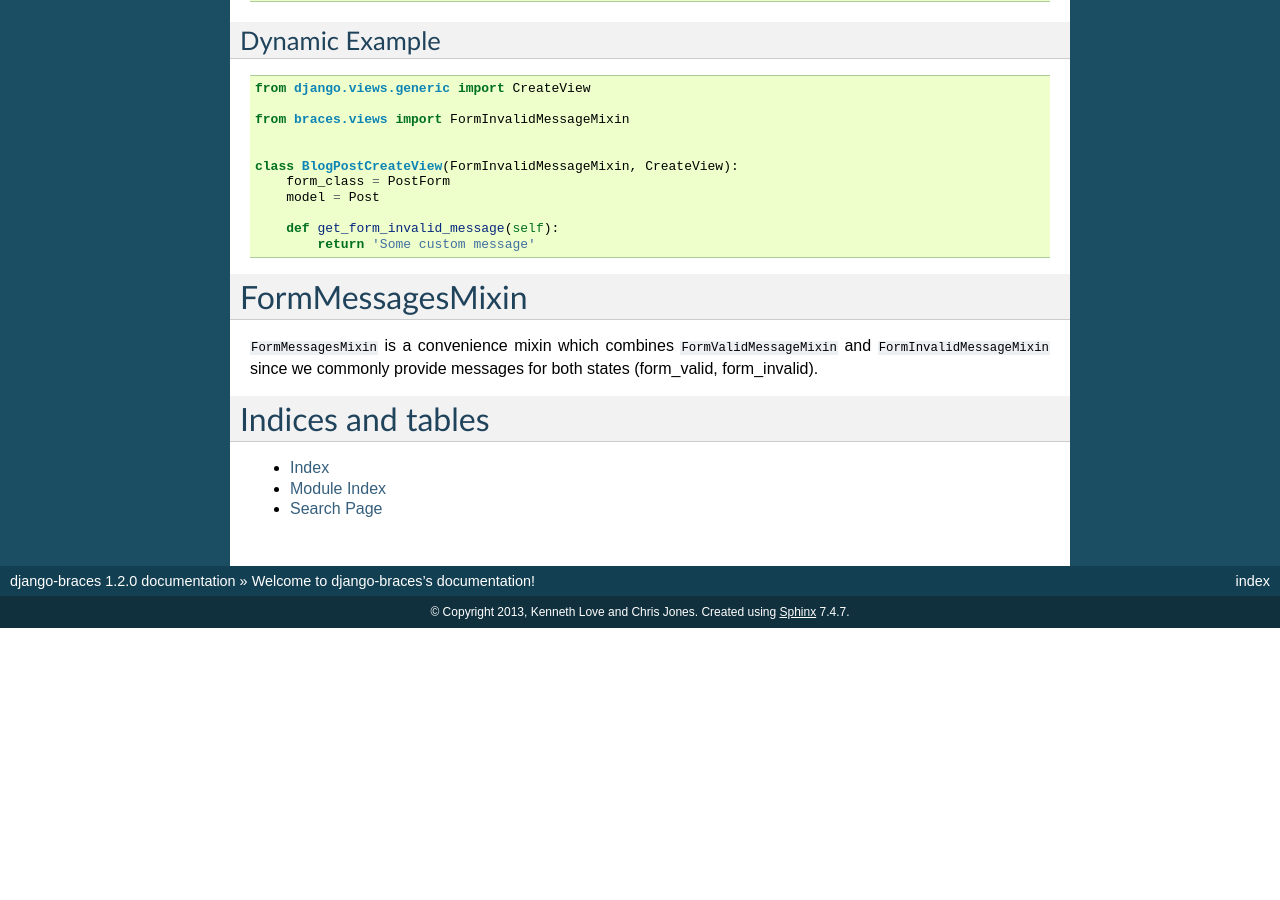
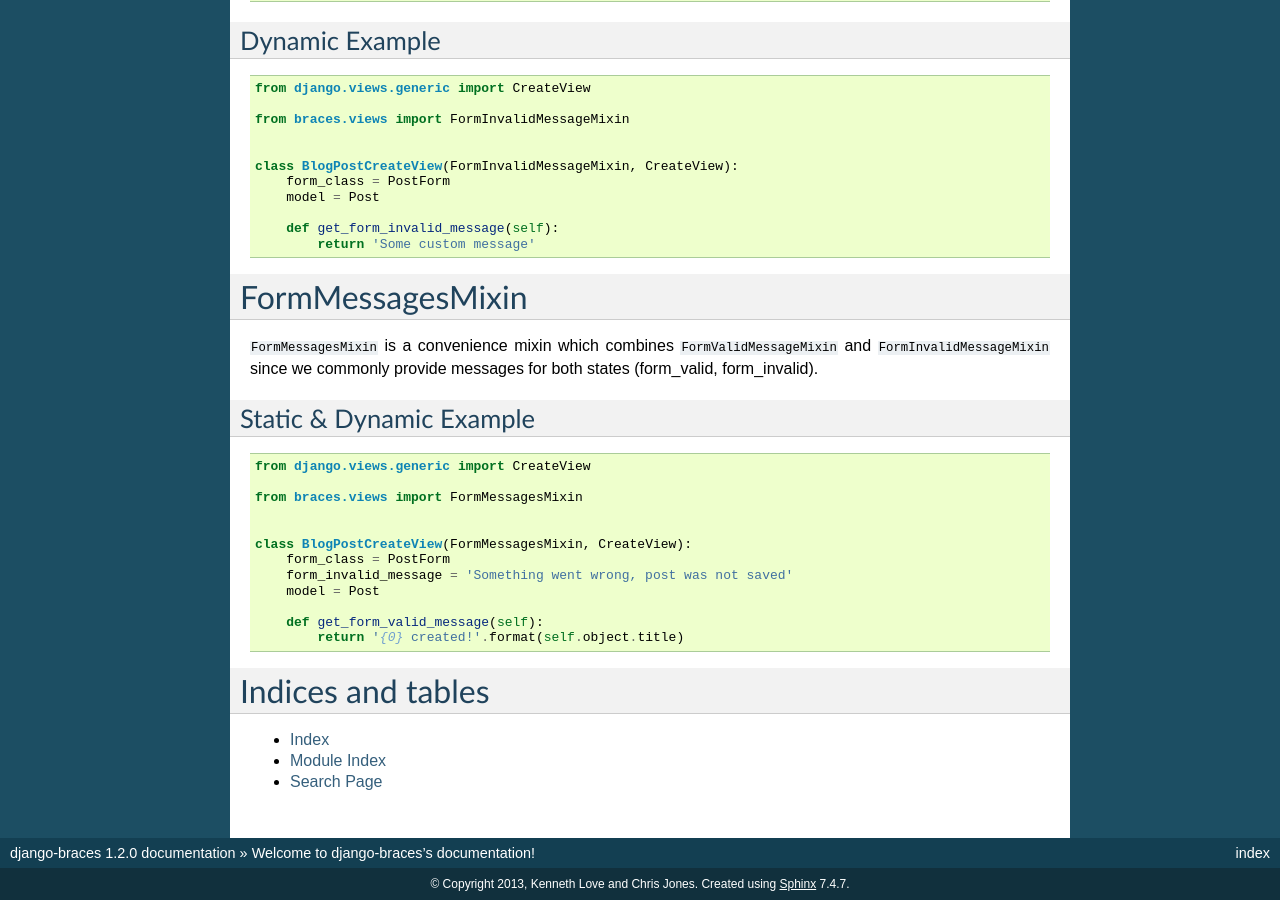
Before and after one commit to brack3t/django-braces, a Sphinx documentation site: the page built from docs/index.rst, in a window 1280 px wide and 900 px high, scrolled down 9546 px. Built offline with Sphinx 7.4.7, drawn with Linux system fonts in a browser that asks for light colours; before the commit the page ends 10174 px from its top, so only the background shows below that; some of the changed text lies outside the part shown.

Commit message:
more docs.

```diff
--- a/docs/index.rst
+++ b/docs/index.rst
@@ -617,6 +617,25 @@ FormMessagesMixin
 provide messages for both states (form_valid, form_invalid).
 
 
+Static & Dynamic Example
+---------------
+
+::
+
+    from django.views.generic import CreateView
+
+    from braces.views import FormMessagesMixin
+
+
+    class BlogPostCreateView(FormMessagesMixin, CreateView):
+        form_class = PostForm
+        form_invalid_message = 'Something went wrong, post was not saved'
+        model = Post
+
+        def get_form_valid_message(self):
+            return '{0} created!'.format(self.object.title)
+
+
 Indices and tables
 ==================
 
```
